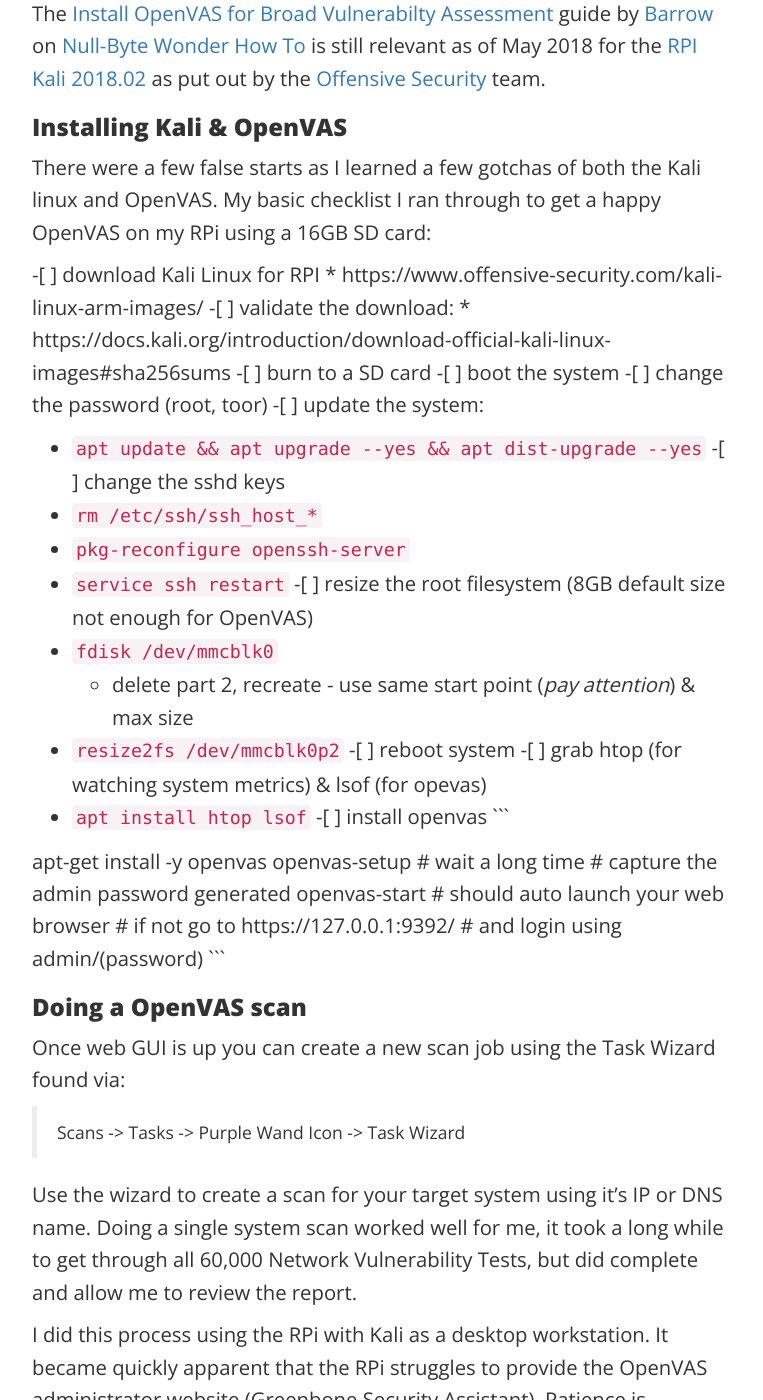
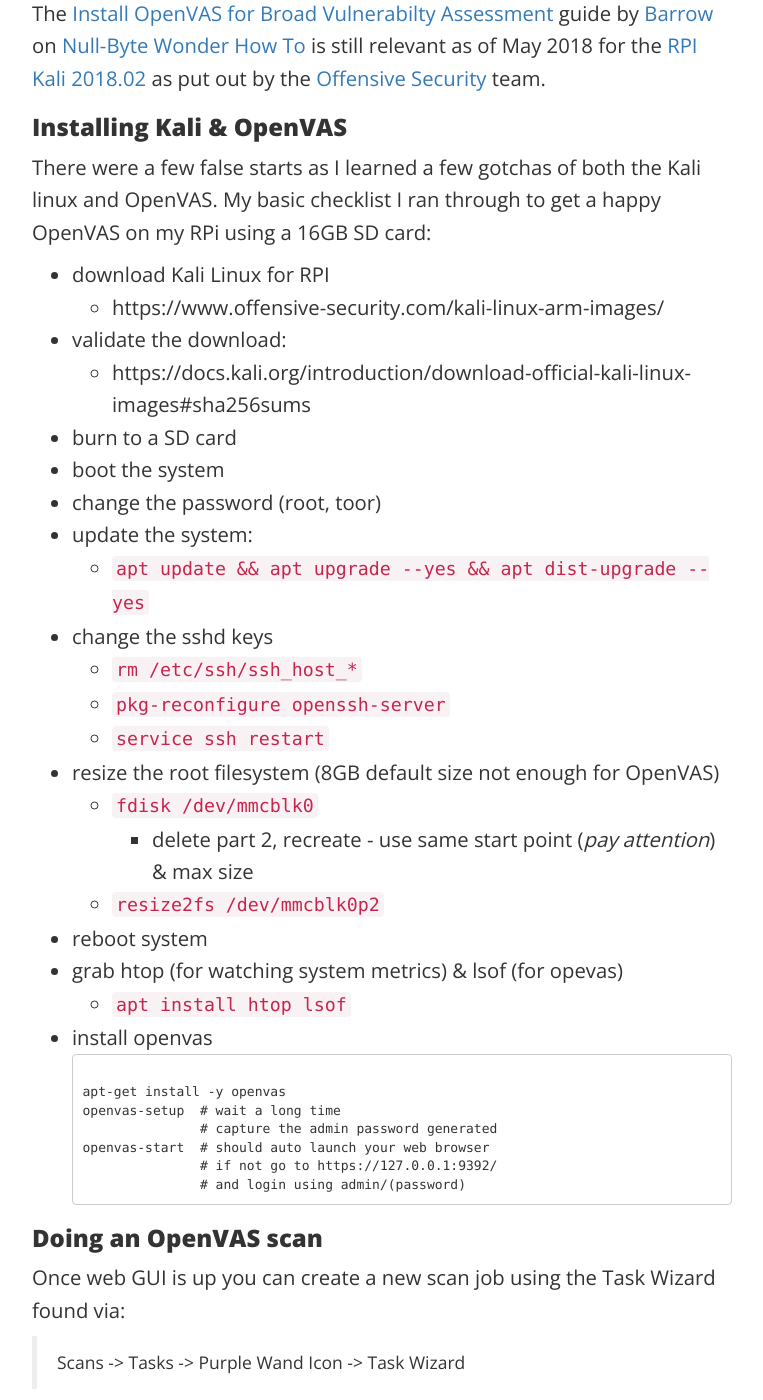
Before and after one commit to dayne/dayne.github.com, a Jekyll site: the page built from _posts/2018-05-24-RPi_Vulnerability_Scanner.md, in a window 1280 px wide and 1400 px high, scrolled down 697 px. Shown: the whole window, without its empty margins (258-1021 px from the left). Built offline with Jekyll 4.4.1, drawn with Linux system fonts in a browser that asks for light colours; nearby versions of some CDN libraries.

Commit message:
fix from checklist to bullet

````diff
--- a/_posts/2018-05-24-RPi_Vulnerability_Scanner.md
+++ b/_posts/2018-05-24-RPi_Vulnerability_Scanner.md
@@ -19,27 +19,27 @@
 
 There were a few false starts as I learned a few gotchas of both the Kali linux and OpenVAS.  My basic checklist I ran through to get a happy OpenVAS on my RPi using a 16GB SD card:
 
--[ ] download Kali Linux for RPI
-    * https://www.offensive-security.com/kali-linux-arm-images/
--[ ] validate the download:
-    * https://docs.kali.org/introduction/download-official-kali-linux-images#sha256sums
--[ ] burn to a SD card
--[ ] boot the system
--[ ] change the password (root, toor)
--[ ] update the system:
+* download Kali Linux for RPI
+  * https://www.offensive-security.com/kali-linux-arm-images/
+* validate the download:
+  * https://docs.kali.org/introduction/download-official-kali-linux-images#sha256sums
+* burn to a SD card
+* boot the system
+* change the password (root, toor)
+* update the system:
   * `apt update && apt upgrade --yes && apt dist-upgrade --yes`
--[ ] change the sshd keys
+* change the sshd keys
   * `rm /etc/ssh/ssh_host_*`
   * `pkg-reconfigure openssh-server`
   * `service ssh restart`
--[ ] resize the root filesystem (8GB default size not enough for OpenVAS)
+* resize the root filesystem (8GB default size not enough for OpenVAS)
   * `fdisk /dev/mmcblk0`
     * delete part 2, recreate - use same start point (*pay attention*) & max size
   * `resize2fs /dev/mmcblk0p2`
--[ ] reboot system
--[ ] grab htop (for watching system metrics) & lsof (for opevas)
+* reboot system
+* grab htop (for watching system metrics) & lsof (for opevas)
   * `apt install htop lsof`
--[ ] install openvas
+* install openvas
   ```
 
   apt-get install -y openvas
@@ -50,7 +50,7 @@
                  # and login using admin/(password)
   ```
 
-### Doing a OpenVAS scan
+### Doing an OpenVAS scan
 
 Once web GUI is up you can create a new scan job using the Task Wizard found via:
 
````
